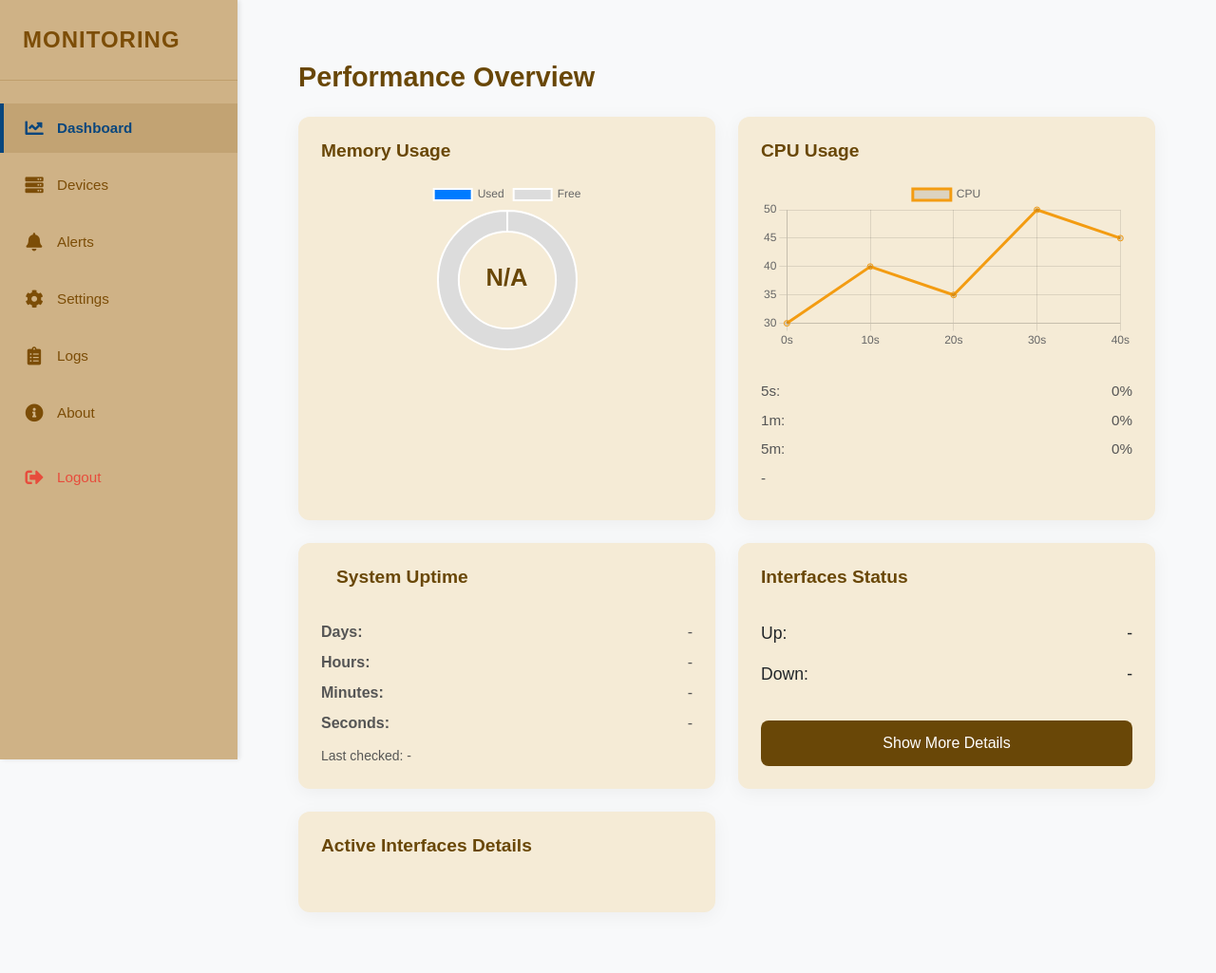
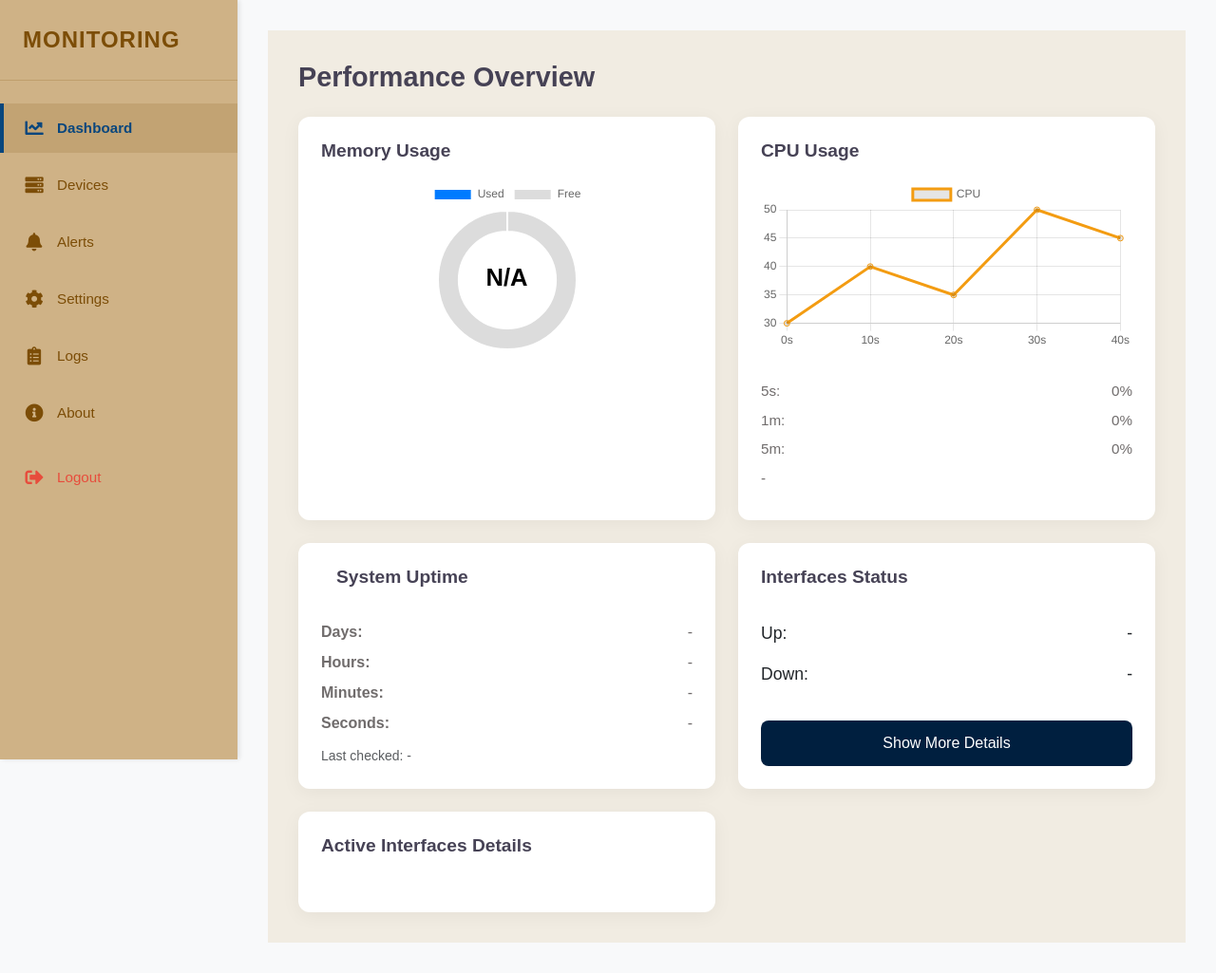
Before and after one commit to Omar23232/Oversee-backend, a Django app: page /dashboard/ in a window 1280 px wide. Shown: the whole page at 95% size. Run offline with Django 5.2, Linux system fonts and the light colour scheme; a user stored in the database is signed in; data that the repository does not hold is empty.

Commit message:
Update dashboard.css

```diff
--- a/Oversee_backend/login/static/login/css/dashboard.css
+++ b/Oversee_backend/login/static/login/css/dashboard.css
@@ -4,6 +4,8 @@
     margin: 0;
     padding: 0;
     box-sizing: border-box;
+
+
 }
 
 
@@ -11,8 +13,8 @@
 
 body {
     font-family: 'Poppins', sans-serif;
-    background-color: #f8f9fa;
-    color: #212529;
+    background-color: #F1ECE2;
+    color: #464255;
     min-height: 100vh;
 }
 
@@ -31,10 +33,12 @@ body {
     padding: 2rem;
     max-width: 1400px;
     margin: 0 auto;
+        background-color: #F1ECE2;
+
 }
 
 .content-area h2 {
-    color: #694707;
+    color: #464255;
     font-size: 1.8rem;
     margin-bottom: 1.5rem;
     font-weight: 600;
@@ -50,7 +54,7 @@ body {
 }
 
 .card {
-    background: rgb(245, 235, 214);
+    background: #FFFFFF;
     border-radius: 12px;
     box-shadow: 0 4px 20px rgba(0, 0, 0, 0.05);
     padding: 1.5rem;
@@ -69,7 +73,7 @@ body {
 }
 
 .metric-card h3 {
-    color: #694707;
+    color: #464255;
     font-size: 1.2rem;
     font-weight: 600;
     margin-bottom: 1.2rem;
@@ -94,7 +98,7 @@ body {
     transform: translate(-50%, -50%);
     font-size: 1.6rem;
     font-weight: 600;
-    color: #694707;
+    color: #000000;
     text-align: center;
     width: auto;
     min-width: 60px;
@@ -118,7 +122,7 @@ body {
     display: flex;
     justify-content: space-between;
     margin-bottom: 0.5rem;
-    color: #555;
+    color: #706C6C;
     font-size: 0.95rem;
 }
 
@@ -131,7 +135,7 @@ body {
     display: flex;
     justify-content: space-between;
     margin-bottom: 0.5rem;
-    color: #555;
+    color: #706C6C;
 }
 
 /* Interface Summary Card */
@@ -150,7 +154,7 @@ body {
 
 #show-interfaces-btn {
     margin-top: auto;
-    background-color: #694707;
+    background-color: #001F3F;
     border: none;
     padding: 0.75rem;
     border-radius: 8px;
@@ -160,7 +164,8 @@ body {
 }
 
 #show-interfaces-btn:hover {
-    background-color: #523204;
+    background-color: #011325;
+
 }
 
 
@@ -175,7 +180,7 @@ body {
 }
 
 .interface-detail-card {
-    border-left: 4px solid #694707;
+    border-left: 4px solid #464255;
     padding: 1rem;
     background-color: #fff;
     box-shadow: 0 2px 5px rgba(0, 0, 0, 0.08);
@@ -183,7 +188,7 @@ body {
 }
 
 .interface-detail-card h4 {
-    color: #694707;
+    color: #464255;
     margin-bottom: 0.75rem;
     font-size: 1.1rem;
     font-weight: 600;
@@ -201,7 +206,7 @@ body {
     font-size: 1rem;
     font-weight: 600;
     margin-bottom: 0.3rem;
-    color: #4a3200;
+    color: #464255;
 }
 
 .interface-metrics p {
@@ -214,7 +219,7 @@ body {
 }
 
 .warning-text {
-    color: #d35400;
+    color: #6A9AB0;
     font-weight: 500;
 }
 
```
